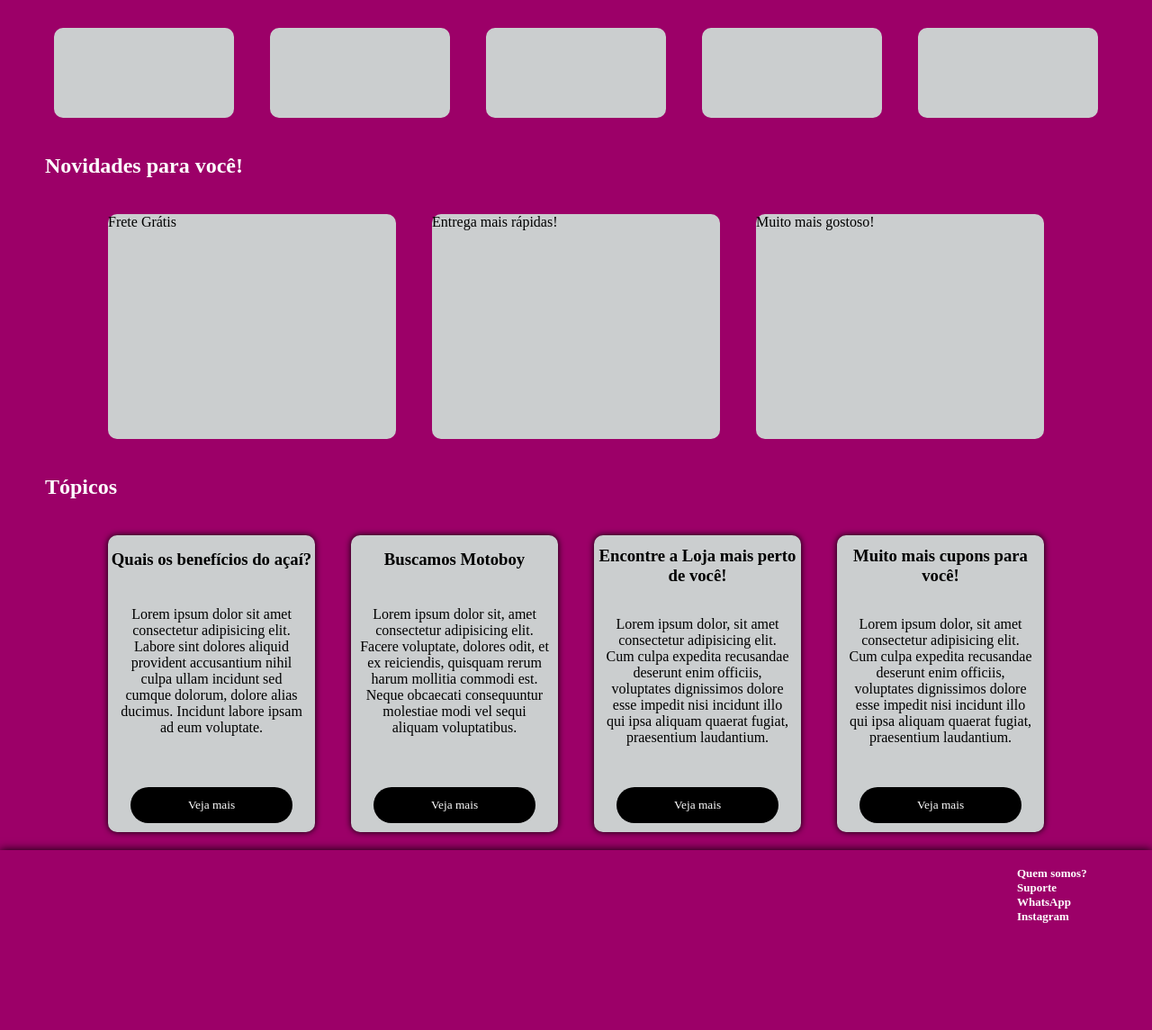
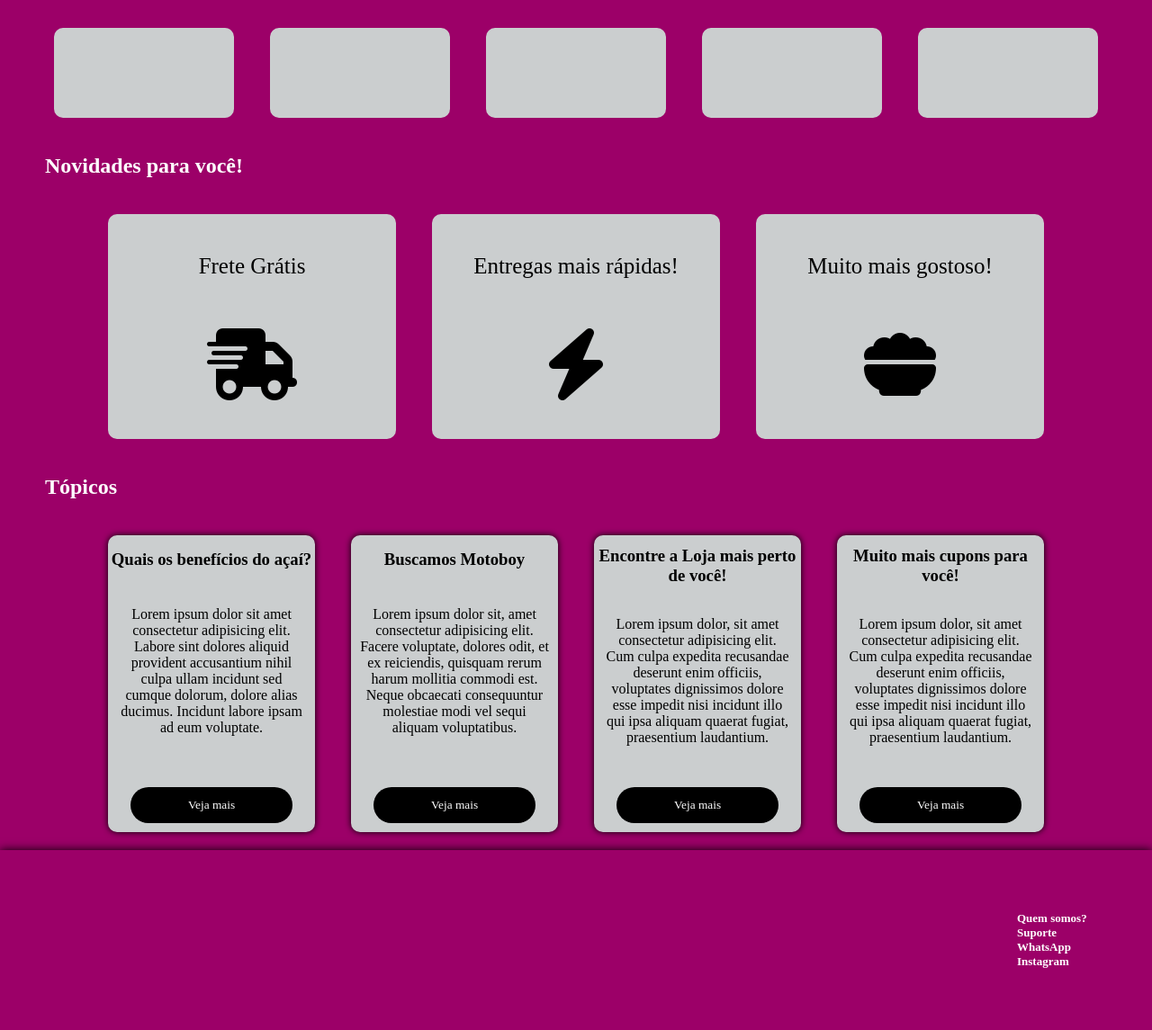
Before and after one commit to Guilherme0112/Loja-Acai, a PHP site: page / in a window 1280 px wide. Shown: the part 1413-2558 px from the top of the page at 90% size. Before the commit the page ends 2439 px from the top, so only its background shows below. Run offline with PHP 8.4, Linux system fonts and the light colour scheme; some web fonts are replaced.

Commit message:
Add files via upload

```diff
--- a/Açaí/Database/clienteSite.sql
+++ /dev/null
@@ -1,2 +0,0 @@
-select * from clientes;
-use clientesite;
--- a/Açaí/classes.css
+++ b/Açaí/classes.css
@@ -1,5 +1,11 @@
 /* settings of box */
+html, body{
 
+    width: 100%;
+    height: 100vh;
+    /*background: linear-gradient(180deg, rgb(73, 0, 49), rgb(156, 0, 104));*/
+    background-color: rgb(156, 0, 104);
+}
 .box{
 
     width: 230px;
@@ -78,7 +84,11 @@
     margin: 20px;
     background-color: #cbcecf;
     cursor: pointer;
- }
+    display: flex;
+    justify-content: center;
+    align-items: center;
+    flex-wrap: wrap;
+}
  .box-nov:hover{
 
     transform: scale(1.02);
@@ -102,12 +112,6 @@
     transition: .3s;
 }
 
-
-
-
-
-
-
  /* settings of page */
 
 .line-of-options{ /* Line bottom of options */
--- a/Açaí/index.html
+++ b/Açaí/index.html
@@ -133,12 +133,22 @@
         <h2 class="title">Novidades para você!</h2>
         <div class="box-nov">
             <p>Frete Grátis</p>
+            <span>
+                <i class="fa-solid fa-truck-fast icon-box"></i>
+            </span>
+
         </div>
         <div class="box-nov">
-            <p>Entrega mais rápidas!</p>
+            <p>Entregas mais rápidas!</p>
+            <span>
+                <i class="fa-solid fa-bolt icon-box"></i>
+            </span>
         </div>
         <div class="box-nov">
             <p>Muito mais gostoso!</p>
+            <span>
+                <i class="fa-solid fa-bowl-food icon-box"></i>
+            </span>
         </div>
     </section>
     <section class="info">
--- a/Açaí/style.css
+++ b/Açaí/style.css
@@ -5,12 +5,7 @@
     font-family: "Tilt Neon";
     box-sizing: border-box;
 }
-html, body{
 
-    width: 100%;
-    height: 100vh;
-    background-color: rgb(156, 0, 104);
-}
 
 /* Heade of page */
 
@@ -48,7 +43,12 @@ header div a{
 
     margin: auto 20px;
 }
+header .header_2 a:hover{
 
+    transition: .3s;
+    transform: scale(1.1);
+    color: rgba(255, 255, 255, 0.9);
+}
 /* Main page */
 
 main{
@@ -103,13 +103,26 @@ main{
     align-items: center;
     flex-wrap: wrap;
 }
+.box-nov span{
 
+    width: 100%;
+    text-align: center;
+    margin-bottom: 30px;
+ }
+.box-nov p{
+
+    font-size: 25px
+}
+.icon-box{
+
+    transform: scale(5);
+}
 /* footer of page */
 
 footer{
 
     width: 100%;
-    height: 100px;
+    height: 200px;
     background-color: rgb(156, 0, 104);
     box-shadow: 0px 0px 10px black;
     display: flex;
```
Also changed, not shown: Açaí/promotions/promotions.css (+20 -0 lines), Açaí/promotions/promotions.html (+24 -0 lines).
